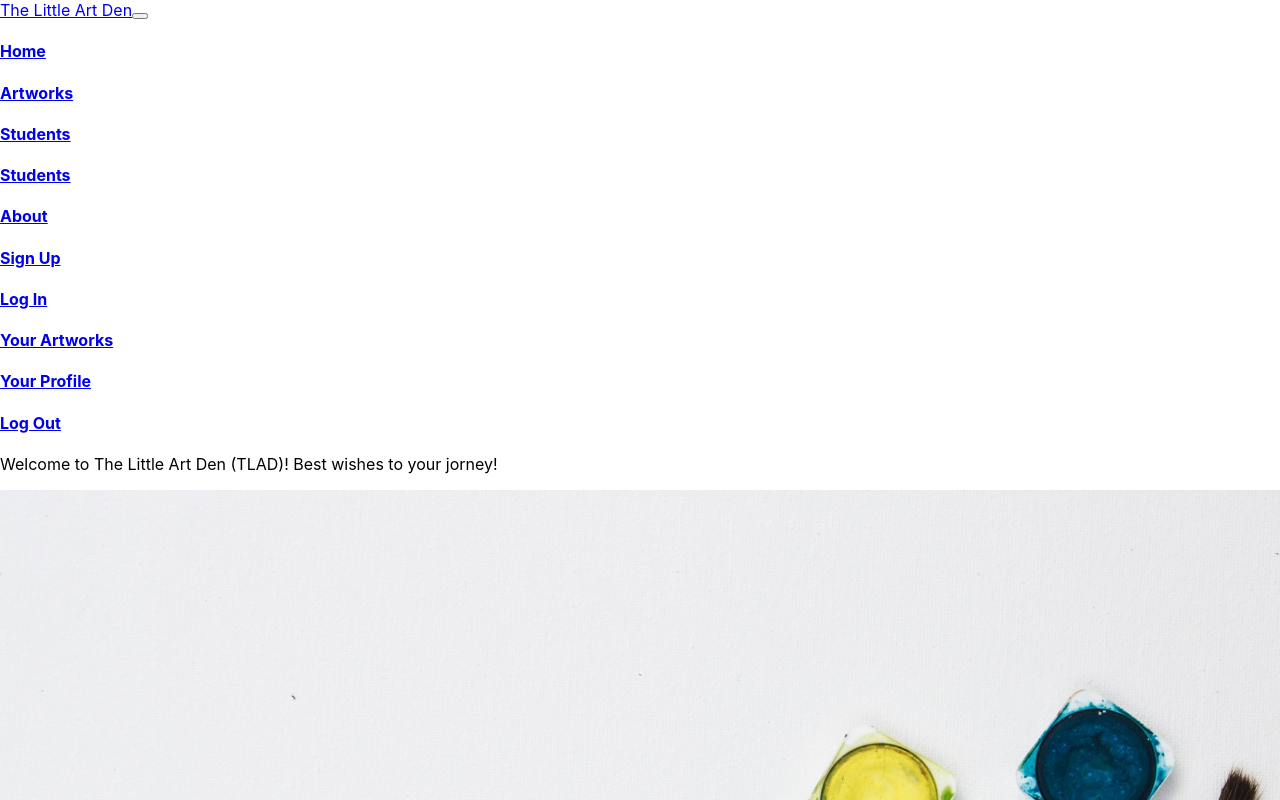
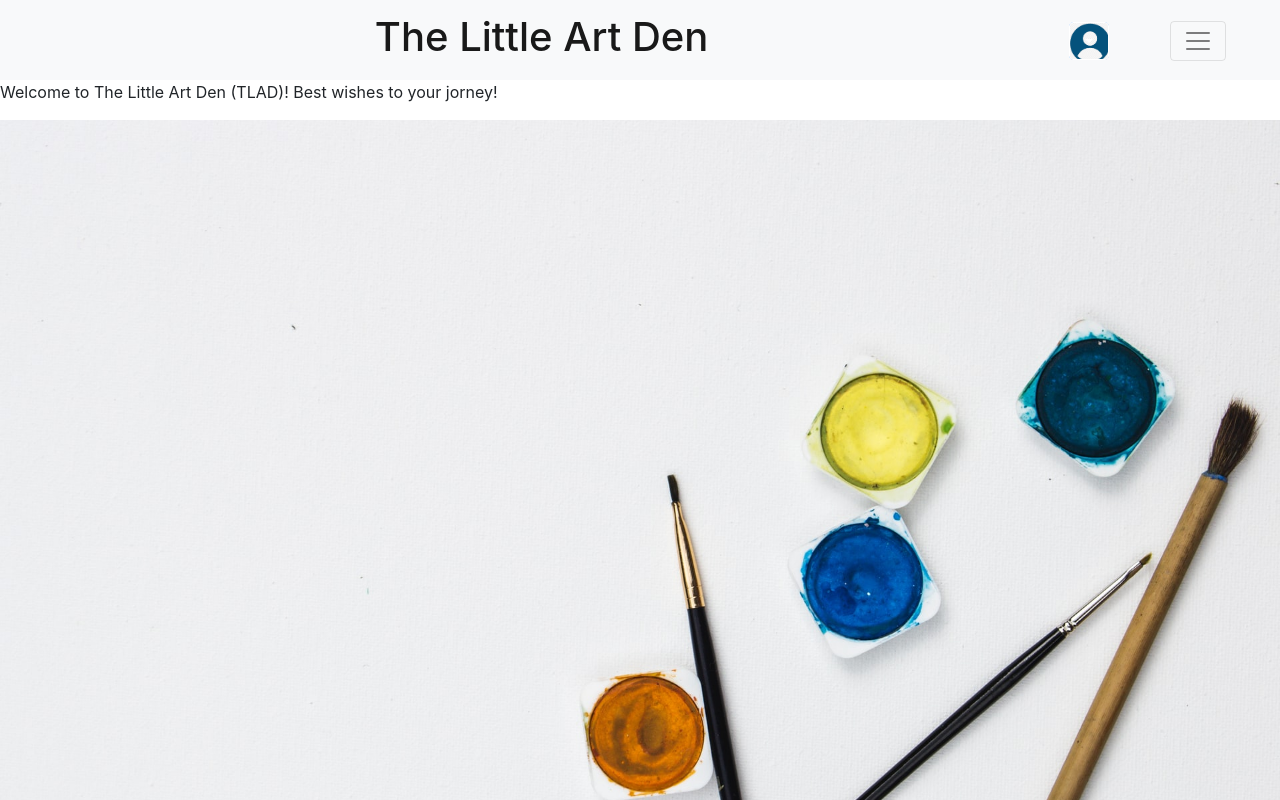
Before and after one commit to jjcrab/the-art-den-front, a React (Create React App) app: page / in a window 1280 px wide. Shown: the top 800 px of the page. Built offline with nearby package versions, Linux system fonts and the light colour scheme.

Commit message:
style the nav bar'

```diff
--- a/src/App.css
+++ b/src/App.css
@@ -18,6 +18,10 @@
   }
 }  */
 
+.link-text:hover {
+	color: grey;
+}
+
 /* ===========================Home===================================== */
 .homepageBackgroundImg {
 	width: 100vw;
@@ -25,17 +29,47 @@
 
 /* ===========================Nav===================================== */
 
-.nav {
-	text-align: center;
-	width: 90vw;
-	margin: 0 auto;
+#appname {
+	margin: auto;
 }
 
-.navlinkdiv {
-	display: flex;
-	justify-content: space-between;
+.navToggle {
+	margin-right: 3vw;
+}
+.navbar {
+	height: 10vh;
 }
 
+#responsive-navbar-nav {
+	background-color: rgb(179, 226, 222);
+	padding-left: 5px;
+	padding-top: 15px;
+	padding-bottom: 15px;
+	width: 15vw;
+	margin-left: 80vw;
+}
+
+#dropdown-customer-button {
+	background-image: url(./components/images/useraccount.png);
+	background-size: 40px;
+	background-repeat: no-repeat;
+	border-color: white;
+	width: 40px;
+}
+
+.profile-dropdown {
+	width: 8vw;
+	padding: 2px;
+}
+.ddtext {
+	padding: 1rem;
+	text-align: left;
+}
+.menu {
+	margin: 0vw;
+	background-color: rgb(240, 192, 184);
+	padding: 0px;
+}
 /* ===========================Artworks===================================== */
 .artworkImg {
 	height: 200px;
--- a/src/App.js
+++ b/src/App.js
@@ -12,6 +12,7 @@ import StudentSignUp from './components/StudentSignUp';
 import StudentID from './components/StudentID';
 import StudentProfile from './components/StudentProfile';
 import ProfileUpdateForm from './components/ProfileUpdateForm';
+import 'bootstrap/dist/css/bootstrap.css';
 // import Username from './components/Username';
 
 import './App.css';
--- a/src/components/Navi.js
+++ b/src/components/Navi.js
@@ -1,8 +1,17 @@
 import React, { useState } from 'react';
 // import { Link, useHistory } from 'react-router-dom';
-import { Nav, Navbar, NavDropdown } from 'react-bootstrap';
+import {
+	Nav,
+	Navbar,
+	NavDropdown,
+	Container,
+	Dropdown,
+	DropdownButton,
+} from 'react-bootstrap';
 import { NavDropdownMenu } from 'react-bootstrap-submenu';
 import Username from './Username';
+import useraccount from './images/useraccount.png';
+import DropdownMenu from 'react-bootstrap/esm/DropdownMenu';
 
 const Navi = () => {
 	const [username, setUsername] = useState(localStorage.getItem('username'));
@@ -17,62 +26,76 @@ const Navi = () => {
 
 	return (
 		<div>
-			<Navbar bg='light' expand='lg'>
-				<Navbar.Brand href='/'>The Little Art Den</Navbar.Brand>
-				<Navbar.Toggle aria-controls='responsive-navbar-nav' />
+			<div className='nav'>
+				<Container className='navbar'>
+					<Navbar
+						collapseOnSelect
+						bg='light'
+						variant='light'
+						expand='false'
+						fixed='top'>
+						<Navbar.Brand href='/' id='appname'>
+							<h1>The Little Art Den</h1>
+						</Navbar.Brand>
+
+						<Dropdown className='profile-dropdown'>
+							<DropdownButton id='dropdown-customer-button' title=''>
+								<Container className='menu'>
+									<Dropdown.Item href='/studentsignup' className='ddtext'>
+										<h6 className='link-text'>Sign Up</h6>
+									</Dropdown.Item>
+									<Dropdown.Item href='/studentlogin' className='ddtext'>
+										<h6 className='link-text'>Log In</h6>
+									</Dropdown.Item>
+									<Dropdown.Item
+										href='/studentaccount-artworks'
+										className='ddtext'>
+										<h6 className='link-text'>Your Artworks</h6>
+									</Dropdown.Item>
+									<Dropdown.Item
+										href='/studentaccount-profile'
+										className='ddtext'>
+										<h6 className='link-text'>Your Profile</h6>
+									</Dropdown.Item>
+									<Dropdown.Item href='/' className='ddtext'>
+										<h6 className='link-text' onClick={handleClick}>
+											Log Out
+										</h6>
+									</Dropdown.Item>
+								</Container>
+							</DropdownButton>
+						</Dropdown>
+
+						<Navbar.Toggle
+							aria-controls='responsive-navbar-nav'
+							className='navToggle'
+						/>
+						<Nav className='navsub'>
 							<Navbar.Collapse id='responsive-navbar-nav'>
-					<Nav className='mr-auto'>
 								<Nav.Link href='/'>
-							<h4 className='link-text'>Home</h4>
+									<h6 className='link-text'>Home</h6>
 								</Nav.Link>
 								<Nav.Link href='/artworks'>
-							<h4 className='link-text'>Artworks</h4>
+									<h6 className='link-text'>Artworks</h6>
 								</Nav.Link>
 								<Nav.Link href='/students'>
-							<h4 className='link-text'>Students</h4>
-						</Nav.Link>
-						<Nav.Link href='/students'>
-							<h4 className='link-text'>Students</h4>
+									<h6 className='link-text'>Students</h6>
 								</Nav.Link>
 								<Nav.Link href='/about'>
-							<h4 className='link-text'>About</h4>
+									<h6 className='link-text'>About</h6>
 								</Nav.Link>
-						<Nav.Link href='/studentsignup'>
-							<h4 className='link-text'>Sign Up</h4>
-						</Nav.Link>
-						<Nav.Link href='/studentlogin'>
-							<h4 className='link-text'>Log In</h4>
-						</Nav.Link>
-						<Nav.Link href='/studentaccount-artworks'>
-							<h4 className='link-text'>Your Artworks</h4>
-						</Nav.Link>
-						<Nav.Link href='/studentaccount-profile'>
-							<h4 className='link-text'>Your Profile</h4>
-						</Nav.Link>
-						<Nav.Link href='/'>
-							<h4 className='link-text' onClick={handleClick}>
-								Log Out
-							</h4>
-						</Nav.Link>
+							</Navbar.Collapse>
 						</Nav>
-				</Navbar.Collapse>
 					</Navbar>
-			{/* <NavDropdownMenu id='collasible-nav-dropdown' title='Menu'>
-				<NavDropdown.Item href='/'>
-					<h4 className='link-text'>Home</h4>
-				</NavDropdown.Item>
-				<NavDropdown.Item href='/artworks'>
-					<h4 className='link-text'>Artworks</h4>
-				</NavDropdown.Item>
-				<NavDropdown.Item href='/students'>
-					<h4 className='link-text'>Students</h4>
-				</NavDropdown.Item>
-				<NavDropdown.Item href='/about'>
-					<h4 className='link-text'>About</h4>
-				</NavDropdown.Item> */}
+				</Container>
+			</div>
+			<div></div>
+			<div>
+				{username ? <Username /> : null}
+				{/* {/* </NavDropdownMenu> */}
 
-			{username ? <Username /> : null}
-			{/* </NavDropdownMenu> */}
+				{localStorage.getItem('username') ? <Username /> : null}
+			</div>
 		</div>
 	);
 };
```
Also changed, not shown: src/components/images/useraccount.png (added). Lines whose indentation alone changed are shown as unchanged.
